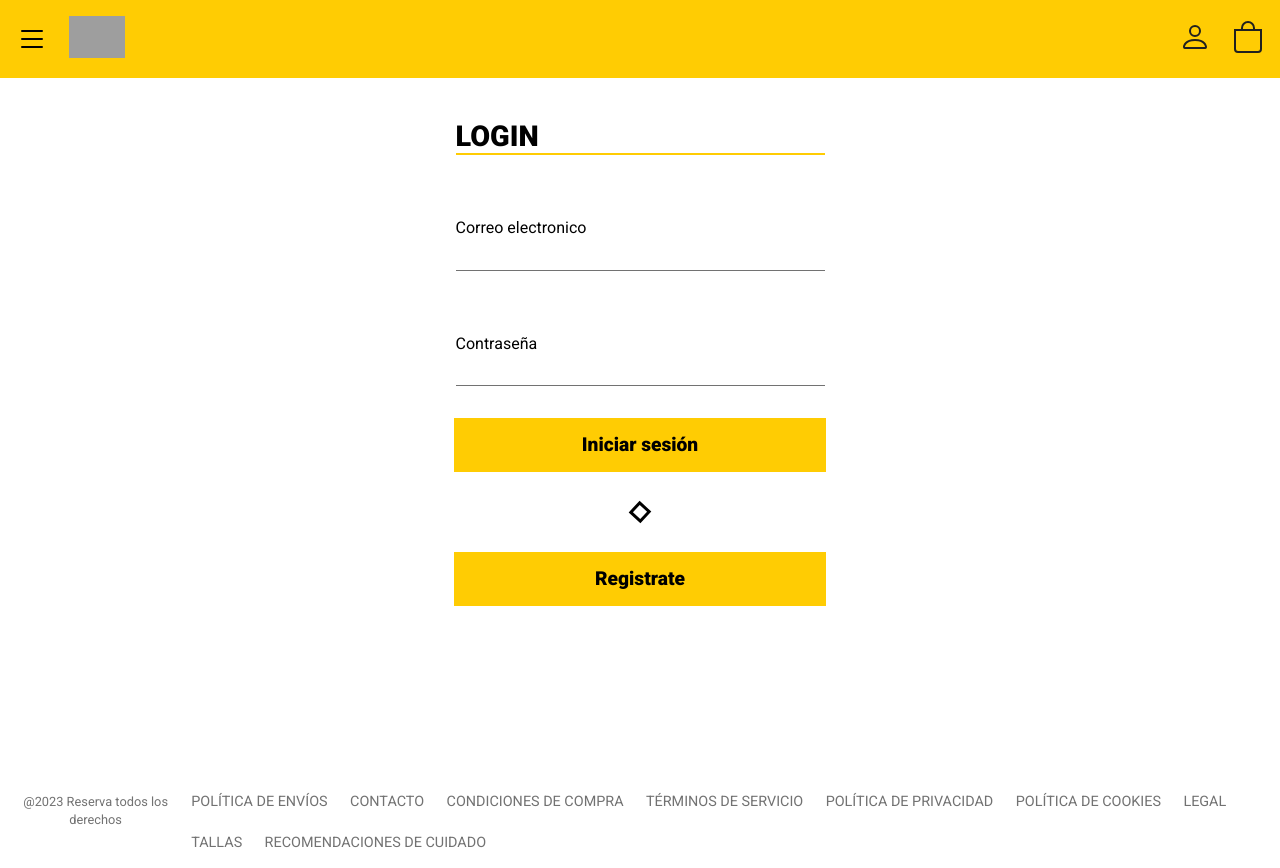
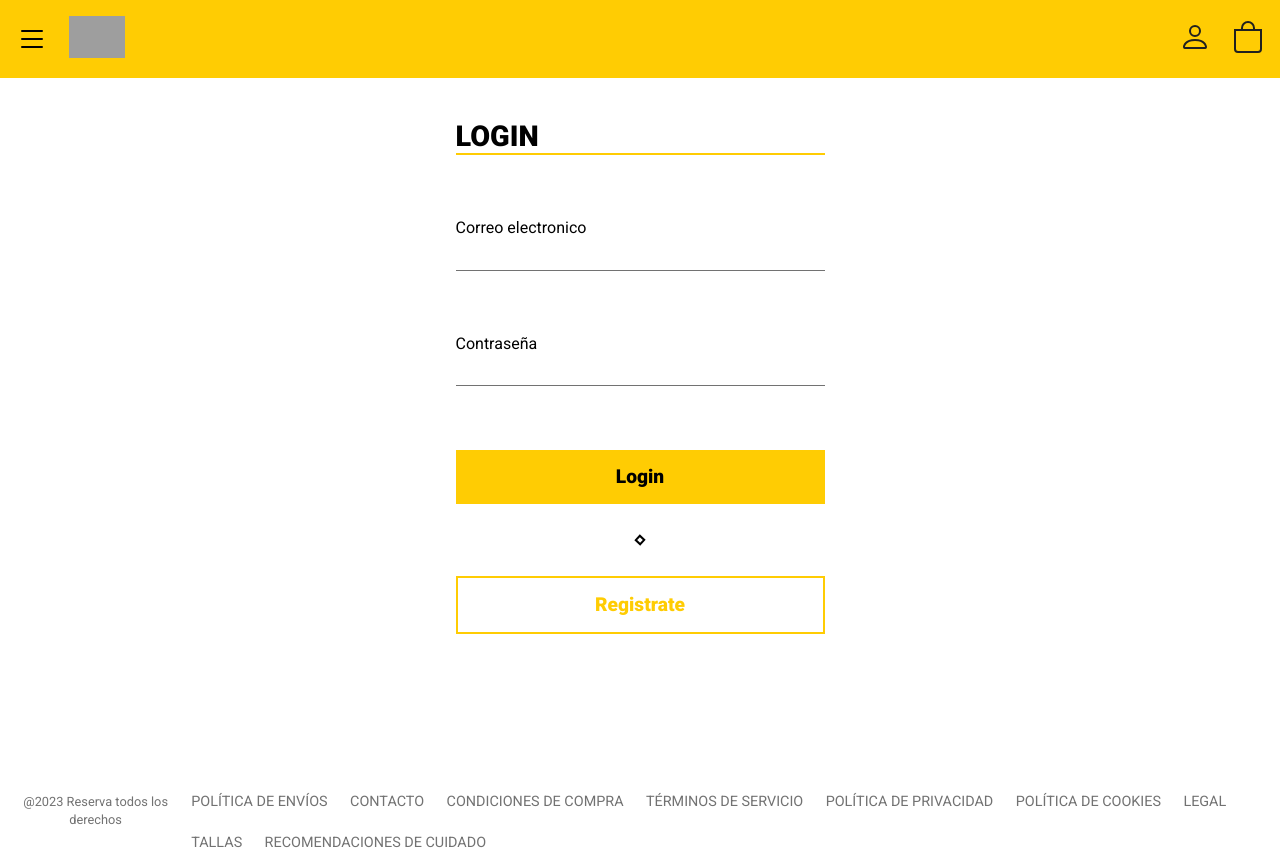
Before and after one commit to carlosjesus954/Tienda-Ogs, a React (Vite) app: page /contact/registro/contact in a window 1280 px wide. Built offline with nearby package versions, Linux system fonts and the light colour scheme; grey boxes are pictures that could not be loaded.

Commit message:
Nuevos cambios en el formulario, empezando las validaciones tanto en login como registro

```diff
--- a/app/css/base/index.css
+++ b/app/css/base/index.css
@@ -353,4 +353,15 @@ body {
   color: white;
 }
 
+.Btn-reutilizable--white {
+  background-color: transparent;
+  color: #ffcc03;
+  border: 2px solid #ffcc03;
+}
+
+.Btn-reutilizable--white:hover {
+  background-color: transparent;
+  color: black;
+}
+
 /*# sourceMappingURL=index.css.map */
--- a/app/css/layout/index.css
+++ b/app/css/layout/index.css
@@ -701,15 +701,22 @@
   outline: none;
   cursor: pointer;
 }
+.Contact-buttons {
+  width: 100%;
+}
 .Contact-container--rotate {
-  width: 1rem;
-  height: 1rem;
-  border: solid 0.1875rem black;
+  width: 0.5rem;
+  height: 0.5rem;
+  border: solid 0.13rem black;
   margin-left: auto;
   margin-right: auto;
   transform: rotate(-137deg);
   margin-bottom: 2rem;
   margin-top: 2rem;
+}
+.Contact-error {
+  color: red;
+  font-weight: bolder;
 }
 
 .ShopNone {
--- a/src/app/components/ClothsPages.jsx
+++ b/src/app/components/ClothsPages.jsx
@@ -9,7 +9,7 @@ export const ClothsPages = () => {
     color1: true,
     color2: false,
   });
-  const { onAñadirCarrito, carrito, estadoCarrito } = useContext(AuthContext);
+  const { onAddCart, carrito, estadoCarrito } = useContext(AuthContext);
   // console.log(carrito);
   const [sizeClothes, setSizeClothes] = useState("xxl");
   const [sizeActive, setSizeActive] = useState({
@@ -202,7 +202,7 @@ export const ClothsPages = () => {
             <button
               className="Clothes-btn"
               onClick={() =>
-                onAñadirCarrito({
+                onAddCart({
                   id,
                   src1,
                   src3,
--- a/src/app/components/FormComponent.jsx
+++ b/src/app/components/FormComponent.jsx
@@ -1,94 +1,119 @@
-import { NavLink } from "react-router-dom";
-import BtnComponent from "../components/BtnComponent";
-
 import { useClickId } from "../hooks/useClickId";
 import { useContext } from "react";
 import { AuthContext } from "../../context/AuthContext";
 import { useForm } from "../hooks/useForm";
+import { useNavigate } from "react-router-dom";
+
+const initialForm = {
+  CorreoElectronico: "",
+  Contrasena: "",
+  Nombre: "",
+  Apellidos: "",
+};
+
+const validationsForm = (formState) => {
+  let errors = {};
+  if (!formState.CorreoElectronico.trim()) {
+    errors.CorreoElectronico = "El campo 'Correo electronico' esta vacio.";
+  }
+  if (!formState.Contrasena.trim()) {
+    errors.Contrasena = "El campo 'Contraseña' esta vacio.";
+  }
+  if (!formState.Nombre.trim()) {
+    errors.Nombre = "El campo 'Nombre' esta vacio.";
+  }
+  if (!formState.Apellidos.trim()) {
+    errors.Apellidos = "El campo 'Apellidos' esta vacio.";
+  }
+  return errors;
+};
 
 export const FormComponent = (props) => {
   const { contact, contactExtra } = useContext(AuthContext);
   const { onClickShow, onClickHidden, clickId } = useClickId();
-  const { formState, onInputChange } = useForm();
-  const onValidateForm = () => {
-    console.log("de momento no esta validado");
+  const {
+    formState,
+    errors,
+    loading,
+    response,
+    handleChange,
+    handleBlur,
+    handleSubmit,
+  } = useForm(initialForm, validationsForm);
+  const navigate = useNavigate();
+  const handlePage = () => {
+    navigate(`${props.to1}`);
   };
   return (
     <main className="Main Wrapper">
       <section className="Main-contact Contact">
         <h2 className="Contact-h2">{props.title}</h2>
-        <form action="#" className="Contact-form">
-          {contact.map((inp) => {
-            const { type, label, id } = inp;
+        <form onSubmit={handleSubmit} className="Contact-form">
+          {contact.map((input) => {
+            const { type, label, id, name } = input;
             return (
               <div className="Contact-container" key={id}>
-                <label
-                  htmlFor={id}
-                  className={`Contact-label ${
-                    formState[id] || clickId === id
-                      ? "Contact-label--filled"
-                      : ""
-                  }`}
-                >
+                <label htmlFor={label} className="Contact-label">
                   {label}
                 </label>
                 <input
                   type={type}
-                  id={id}
-                  name={id}
-                  value={formState[id] || ""}
+                  onChange={handleChange}
+                  onBlur={handleBlur}
+                  name={name}
+                  value={formState[name]}
+                  required
                   className="Contact-input"
-                  onChange={onInputChange}
-                  onClick={() => onClickShow(id)}
-                  onBlur={() => onClickHidden(id, formState)}
                 />
+                {errors[name] && (
+                  <p className="Contact-error">{errors[name]}</p>
+                )}
               </div>
             );
           })}
           {props.formExtra &&
-            contactExtra.map((inpu) => {
-              const { type, label, id } = inpu;
+            contactExtra.map((input) => {
+              const { type, label, id, name } = input;
 
               return (
                 <div className="Contact-container" key={id}>
-                  <label
-                    htmlFor={id}
-                    className={`Contact-label ${
-                      formState[id] || clickId === id
-                        ? "Contact-label--filled"
-                        : ""
-                    }`}
-                  >
+                  <label htmlFor={label} className="Contact-label">
                     {label}
                   </label>
                   <input
                     type={type}
-                    id={id}
-                    name={id}
-                    value={formState[id] || ""}
+                    name={name}
+                    onChange={handleChange}
+                    onBlur={handleBlur}
+                    value={formState[name]}
+                    required
                     className="Contact-input"
-                    onChange={onInputChange}
-                    onClick={() => onClickShow(id)}
-                    onBlur={() => onClickHidden(id, formState)}
                   />
+                  {errors[name] && (
+                    <p className="Contact-error">{errors[name]}</p>
+                  )}
                 </div>
               );
             })}
+          <div className="Contact-buttons">
+            <input
+              type="submit"
+              value={props.btnTitle1}
+              className="Btn-reutilizable"
+            />
+            {props.btnRegistro && (
+              <>
+                <div className="Contact-container--rotate"></div>
+                <button
+                  className="Btn-reutilizable Btn-reutilizable--white"
+                  onClick={handlePage}
+                >
+                  {props.btnTitle2}
+                </button>
+              </>
+            )}
+          </div>
         </form>
-        <NavLink to={props.to1}>
-          <BtnComponent value={props.btnTitle1} funcion={null} />
-        </NavLink>
-        {props.btnRegistro && (
-          <>
-            <div className="Contact-container--rotate"></div>
-            <NavLink to={props.to2}>
-              <BtnComponent
-                value={props.btnTitle2}
-                funcion={() => onValidateForm()}
-              />
-            </NavLink>
-          </>
-        )}
       </section>
     </main>
   );
--- a/src/app/components/subComponent/CarritoLogic.jsx
+++ b/src/app/components/subComponent/CarritoLogic.jsx
@@ -1,6 +1,5 @@
 import { useContext } from "react";
 import { AuthContext } from "../../../context/AuthContext";
-import { NavLink } from "react-router-dom";
 import { useState } from "react";
 
 export const CarritoLogic = () => {
--- a/src/app/hooks/useForm.js
+++ b/src/app/hooks/useForm.js
@@ -1,24 +1,31 @@
 import { useState } from "react";
 
-export const useForm = (initialForm = {}) => {
+export const useForm = (initialForm, validateForm) => {
   const [formState, setFormState] = useState(initialForm);
+  const [errors, setErrors] = useState({});
+  const [loading, setLoading] = useState(false);
+  const [response, setResponse] = useState(null);
 
-  const onInputChange = ({ target }) => {
-    const { name, value } = target;
-    console.log({ name, value });
+  const handleChange = (e) => {
+    const { name, value } = e.target;
     setFormState({
       ...formState,
       [name]: value,
     });
   };
+  const handleBlur = (e) => {
+    handleChange(e);
+    setErrors(validateForm(formState));
+  };
+  const handleSubmit = (e) => {};
 
-  const onResetForm = () => {
-    setFormState(initialForm);
-  };
   return {
-    ...formState,
     formState,
-    onInputChange,
-    onResetForm,
+    errors,
+    loading,
+    response,
+    handleChange,
+    handleBlur,
+    handleSubmit,
   };
 };
--- a/src/app/pages/ContactPage.jsx
+++ b/src/app/pages/ContactPage.jsx
@@ -5,10 +5,9 @@ export const ContactPage = () => {
     <FormComponent
       title={"Login"}
       btnRegistro={true}
-      btnTitle1={"Iniciar sesión"}
+      btnTitle1={"Login"}
       btnTitle2={"Registrate"}
-      to1={"conectado"}
-      to2={"registro"}
+      to1={"registro"}
       formExtra={false}
     />
   );
--- a/src/app/routes/RoutesPages.jsx
+++ b/src/app/routes/RoutesPages.jsx
@@ -41,6 +41,10 @@ export const RoutesPages = () => {
         <Route path="registro" element={<RegistroPage />} />
         <Route path="/contact/registro" element={<RegistroPage />} />
         <Route path="/contact/registro/contact" element={<ContactPage />} />
+        <Route
+          path="/contact/registro/contact/registro"
+          element={<RegistroPage />}
+        />
       </Routes>
       <Footer />
     </>
--- a/src/context/Provider.jsx
+++ b/src/context/Provider.jsx
@@ -509,11 +509,13 @@ const contact = [
   {
     id: 1,
     label: "Correo electronico",
+    name: "CorreoElectronico",
     type: "email",
   },
   {
     id: 2,
     label: "Contraseña",
+    name: "Contrasena",
     type: "password",
   },
 ];
@@ -521,11 +523,13 @@ const contactExtra = [
   {
     id: 3,
     label: "Nombre",
+    name: "Nombre",
     type: "text",
   },
   {
     id: 4,
     label: "Apellidos",
+    name: "Apellidos",
     type: "text",
   },
 ];
@@ -533,7 +537,7 @@ const contactExtra = [
 export const Provider = ({ children }) => {
   const [carrito, setCarrito] = useState([]);
   const [estadoCarrito, setEstadoCarrito] = useState(false);
-  const onAñadirCarrito = (props) => {
+  const onAddCart = (props) => {
     const { id, src1, src3, sizeClothes, title, precio, complementoColor } =
       props;
 
@@ -626,7 +630,7 @@ export const Provider = ({ children }) => {
         carrito,
         vaciarCarrito,
         estadoCarrito,
-        onAñadirCarrito,
+        onAddCart,
         actualizarCarrito,
         borrarRopa,
         handleCerrarCarrito,
--- a/src/scss/base/_global.scss
+++ b/src/scss/base/_global.scss
@@ -39,3 +39,12 @@ body {
   background-color: black;
   color: white;
 }
+.Btn-reutilizable--white {
+  background-color: transparent;
+  color: v.$colorPrincipal;
+  border: 2px solid v.$colorPrincipal;
+}
+.Btn-reutilizable--white:hover {
+  background-color: transparent;
+  color: black;
+}
--- a/src/scss/layout/_contact.scss
+++ b/src/scss/layout/_contact.scss
@@ -55,14 +55,21 @@
     outline: none;
     cursor: pointer;
   }
+  &-buttons {
+    width: 100%;
+  }
   &-container--rotate {
-    width: 1rem;
-    height: 1rem;
-    border: solid 0.1875rem black;
+    width: 0.5rem;
+    height: 0.5rem;
+    border: solid 0.13rem black;
     margin-left: auto;
     margin-right: auto;
     transform: rotate(-137deg);
     margin-bottom: 2rem;
     margin-top: 2rem;
   }
+  &-error {
+    color: red;
+    font-weight: bolder;
+  }
 }
```
Also changed, not shown: 2 other files (tests, documents, lock files or other folders).
